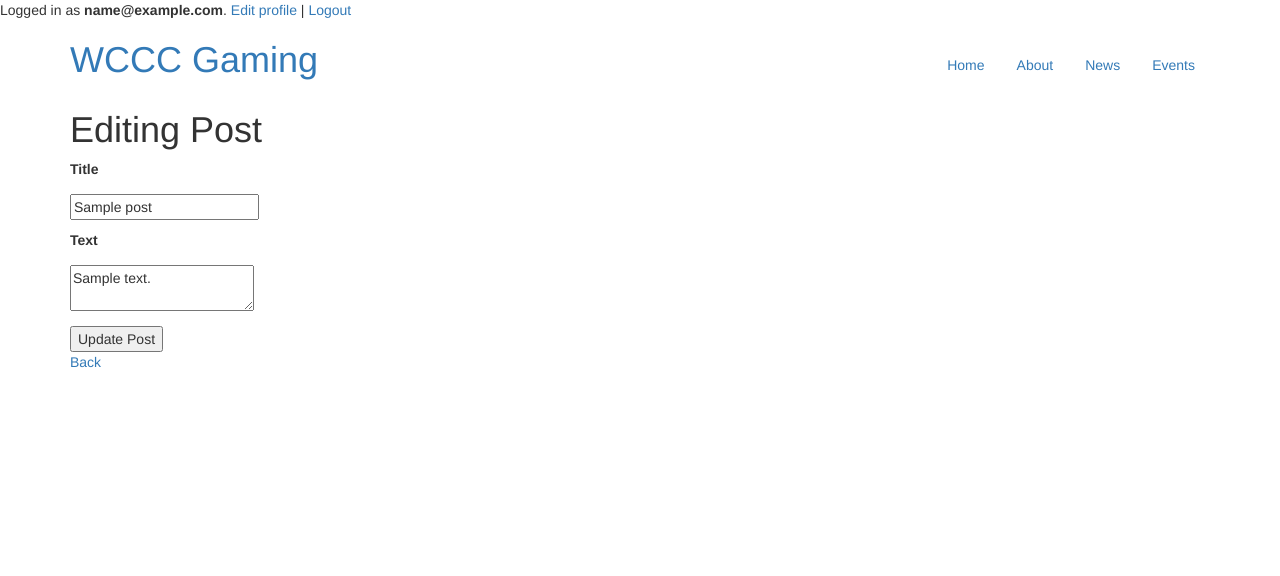
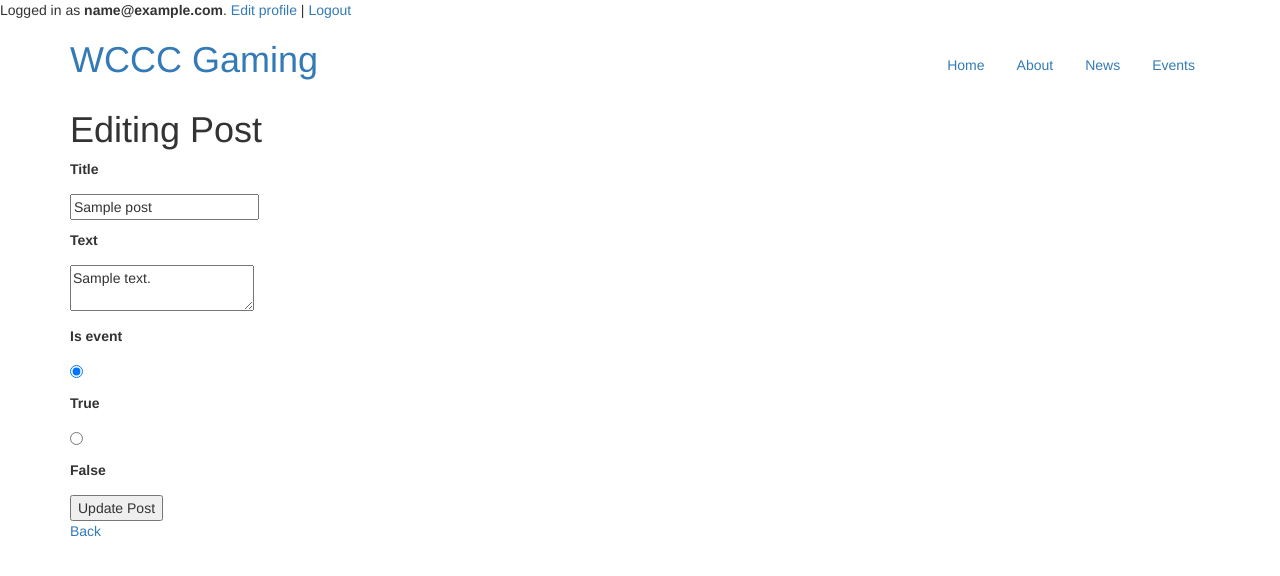
Before and after one commit to aslezak-old/wccc-gaming, a Rails app: page /posts/1/edit in a window 1280 px wide. Shown: the top 576 px of the page. Run offline with Rails 7, Linux system fonts and the light colour scheme; a user stored in the database is signed in; tables that the repository leaves empty hold one stand-in row (values such as "Sample post"); style sheets or scripts are compiled from the project's sources; some libraries are stand-ins or nearby versions.

Commit message:
add boolean that makes a post also an event, show that event in sidebar and on events page

```diff
--- a/app/controllers/posts_controller.rb
+++ b/app/controllers/posts_controller.rb
@@ -7,6 +7,7 @@ class PostsController < ApplicationController
 
   def index
     @pagi = Post.paginate(:page => params[:page], :per_page => 3, :order => 'created_at desc')
+    @events = Post.where('is_event = "t"')
   end
 
   def create
--- /dev/null
+++ b/app/views/application/_events.html.erb
@@ -0,0 +1,4 @@
+<h3>Events</h3>
+<% @events.each do |event| %>
+  <%= event.title %>
+<% end %>
--- a/app/views/posts/_form.html.erb
+++ b/app/views/posts/_form.html.erb
@@ -14,7 +14,13 @@
   <p><%= f.label :text %></p>
   <p><%= f.text_area :text %></p>
 
+  <p><%= f.label :is_event %></p>
+  <p><%= f.radio_button :is_event, true %></p>
+  <p><%= f.label :is_event, "True", :value => "true" %></p>
+  <p><%= f.radio_button :is_event, false %></p>
+  <p><%= f.label :is_event, "False", :value => "false" %></p>
   <%= f.submit %>
 
 
+
 <% end %>
--- a/app/views/posts/index.html.erb
+++ b/app/views/posts/index.html.erb
@@ -14,7 +14,7 @@
   </div>
   <div class="col-xs-4">
     <div class="panel">
-      Sidebar
+      <%= render 'events' %>
     </div>
   </div>
 </div>
--- /dev/null
+++ b/db/migrate/20140315173523_add_event_bool.rb
@@ -0,0 +1,5 @@
+class AddEventBool < ActiveRecord::Migration
+  def change
+    add_column :posts, :is_event, :boolean, :default => false
+  end
+end
```
Also changed, not shown: db/schema.rb.
